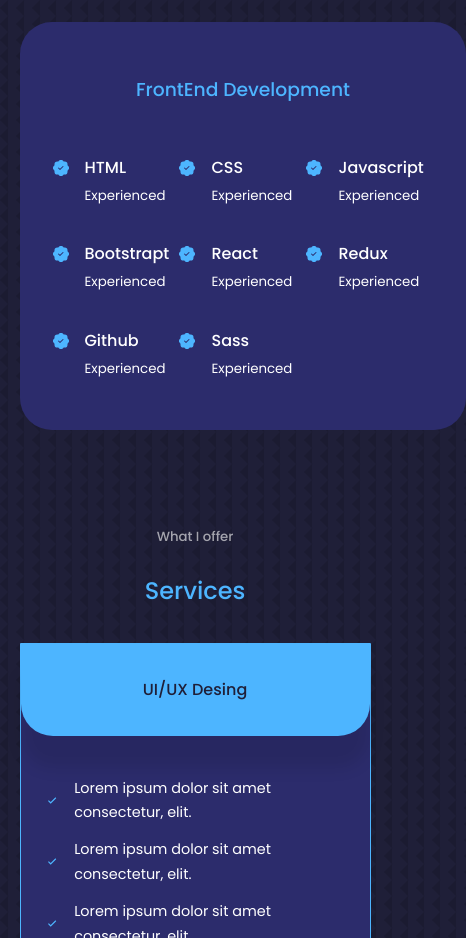
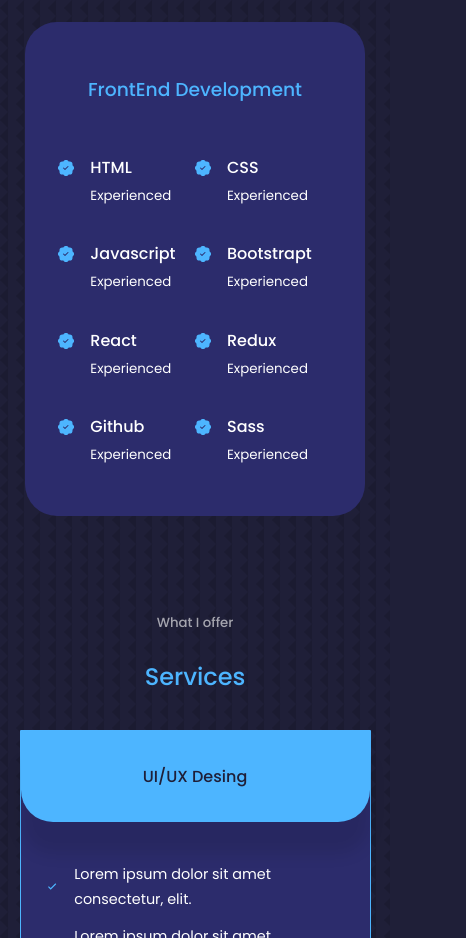
Before and after one commit to hakanrsln/hakan-erarslan, a React (Create React App) app: page / in a window 390 px wide. Shown: the part 2160-3098 px from the top of the page, 466 px wide, since content can reach past the window. Built offline with nearby package versions, Linux system fonts and the light colour scheme.

Commit message:
mobile view fixed

```diff
--- a/src/components/about/about.css
+++ b/src/components/about/about.css
@@ -1,7 +1,7 @@
 .about__container {
     display: grid;
     grid-template-columns: 35% 50%;
-    gap: 15%;
+    gap: 10%;
 }
 
 .about__me {
--- a/src/components/contact/contact.css
+++ b/src/components/contact/contact.css
@@ -72,4 +72,8 @@
             width: var(--container-width-sm);
         }
 
+        input, textarea {
+            width: 85%;
+        }
+
      }
--- a/src/components/experience/experience.css
+++ b/src/components/experience/experience.css
@@ -66,7 +66,12 @@
         }
 
         .experience__container > div {
-            width: 100%;
+            width: 87%;
             padding: 2rem 1rem;
         }
+        .experience__content {
+
+            grid-template-columns: 1fr 1fr;
+
+        }
      }
```
